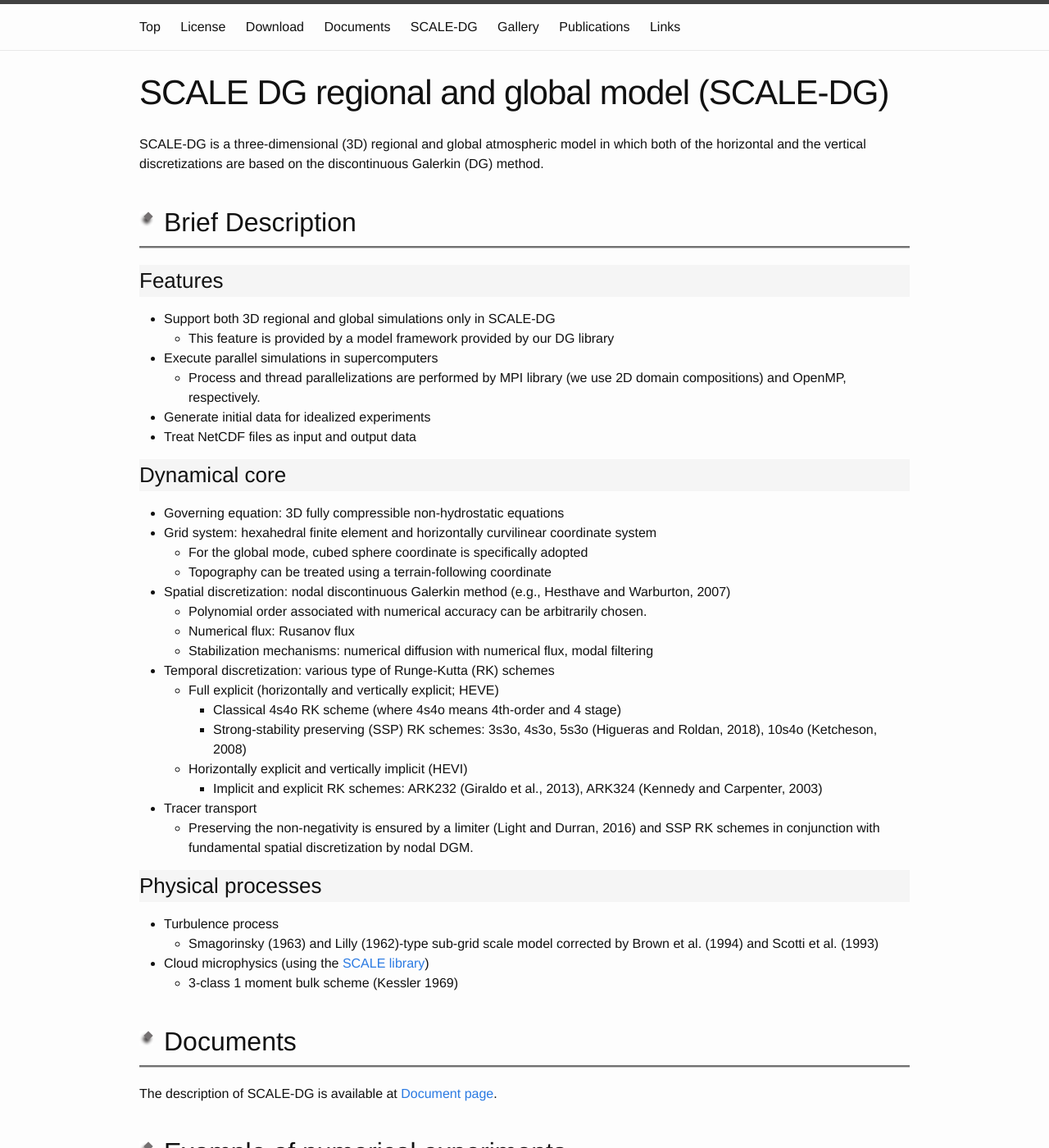
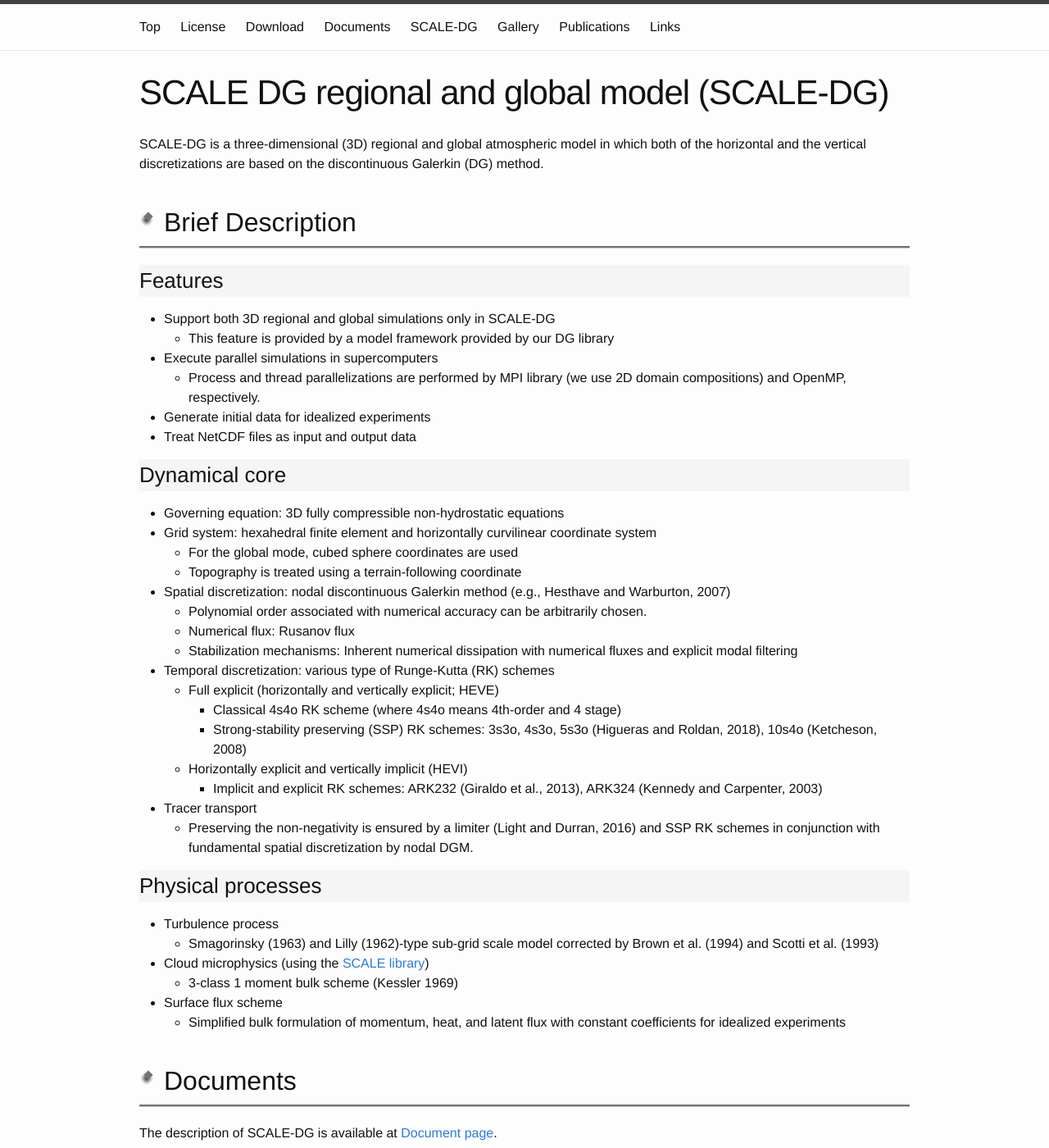
Before and after one commit to ywkawai/FE-Project_web, a Jekyll site: the page built from scale-dg/index.md, in a window 1280 px wide and 1400 px high. Shown: the whole window at 82% size. Built offline with Jekyll 4.4.1, drawn with Linux system fonts in a browser that asks for light colours.

Commit message:
Update description of SCALE-DG

```diff
--- a/scale-dg/index.md
+++ b/scale-dg/index.md
@@ -23,12 +23,12 @@ In the near feature, using the [SCALE library](https://scale.riken.jp) physical
 ### Dynamical core
 * Governing equation: 3D fully compressible non-hydrostatic equations
 * Grid system: hexahedral finite element and horizontally curvilinear coordinate system
-  * For the global mode, cubed sphere coordinate is specifically adopted
-  * Topography can be treated using a terrain-following coordinate
+  * For the global mode, cubed sphere coordinates are used
+  * Topography is treated using a terrain-following coordinate
 * Spatial discretization: nodal discontinuous Galerkin method (e.g., Hesthave and Warburton, 2007)
   * Polynomial order associated with numerical accuracy can be arbitrarily chosen.
   * Numerical flux: Rusanov flux
-  * Stabilization mechanisms: numerical diffusion with numerical flux, modal filtering
+  * Stabilization mechanisms: Inherent numerical dissipation with numerical fluxes and explicit modal filtering
 * Temporal discretization: various type of Runge-Kutta (RK) schemes
   * Full explicit (horizontally and vertically explicit; HEVE)
     * Classical 4s4o RK scheme (where 4s4o means 4th-order and 4 stage)
@@ -46,6 +46,9 @@ In the near feature, using the [SCALE library](https://scale.riken.jp) physical
 * Cloud microphysics (using the [SCALE library](https://scale.riken.jp))
   * 3-class 1 moment bulk scheme (Kessler 1969)
 
+* Surface flux scheme
+  * Simplified bulk formulation of momentum, heat, and latent flux with constant coefficients for idealized experiments
+
 ## Documents
 
 The description of SCALE-DG is available at [Document page]({{ '/documents/' | relative_url }}).
```
